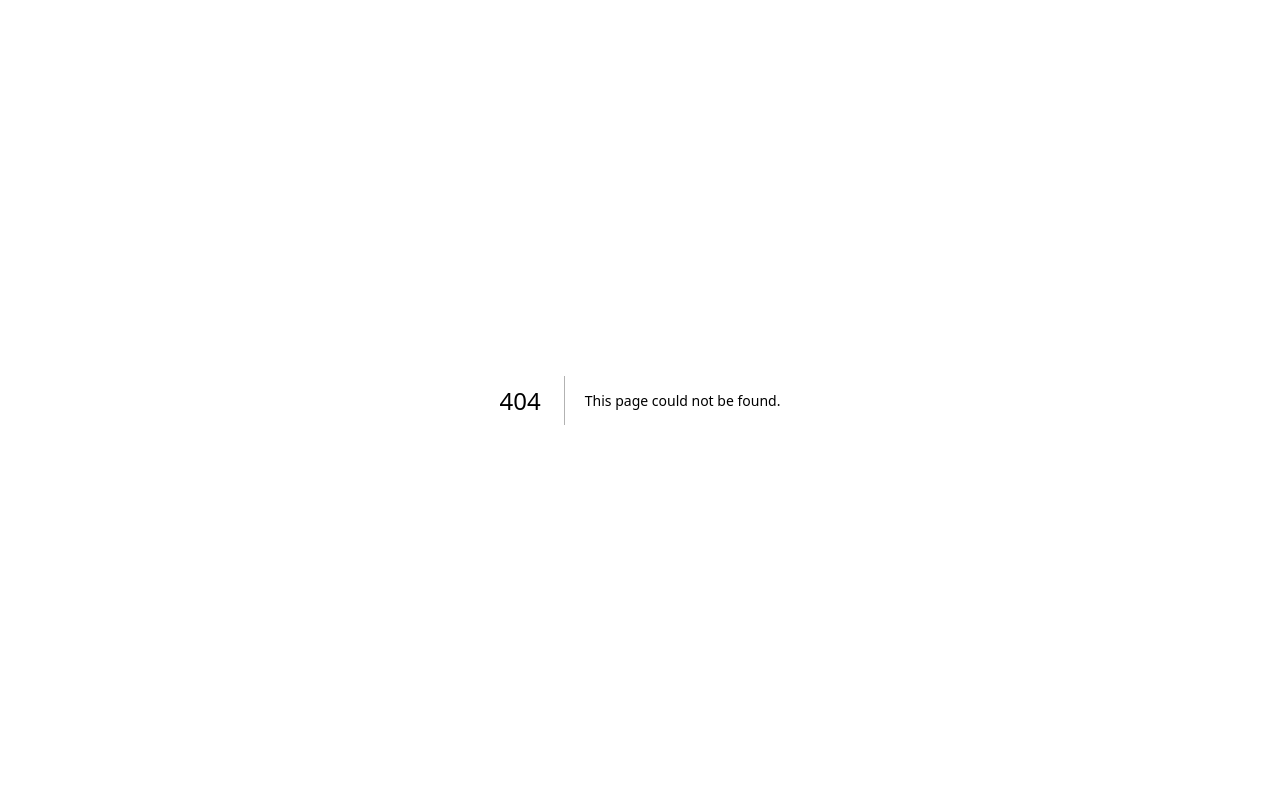
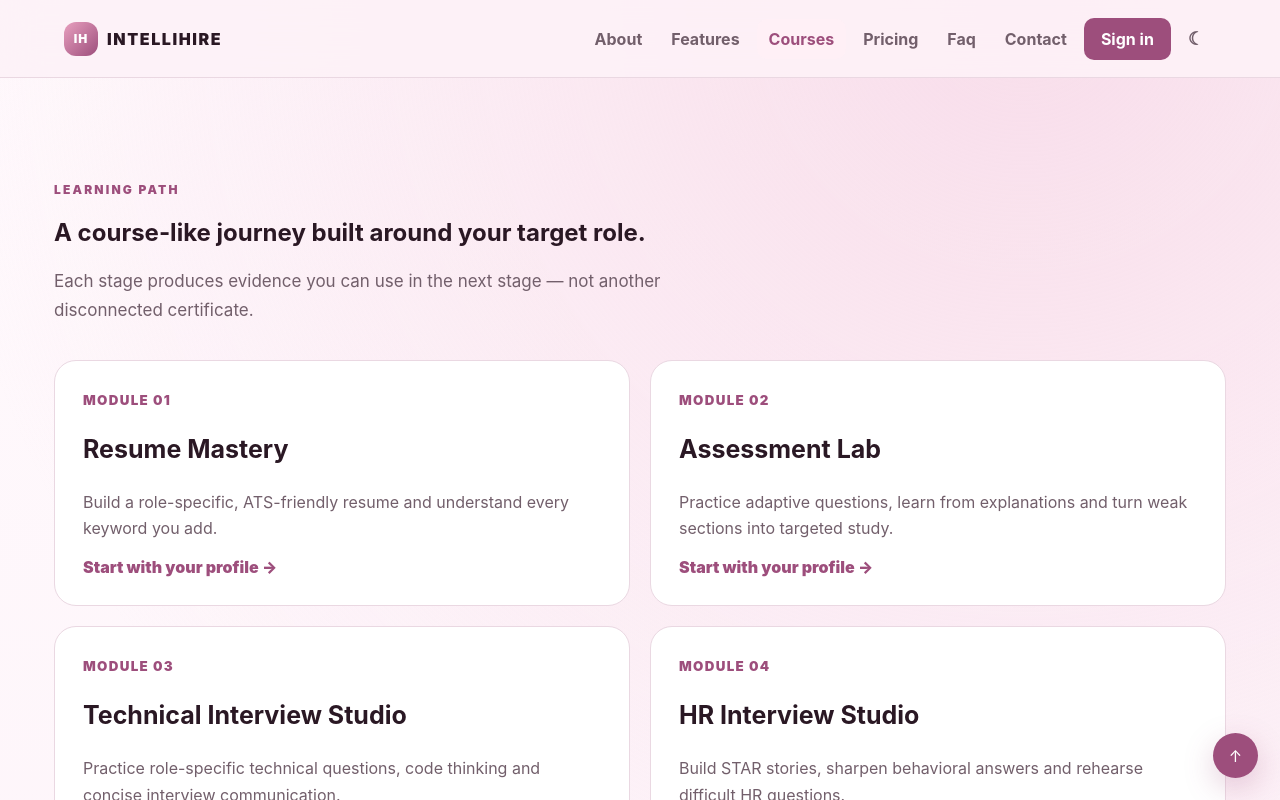
Before and after one commit to Student-Cybrarians/intellihire-v2, a Next.js app: page /courses in a window 1280 px wide. Before the commit this address had no page. Shown: the top 800 px of the page. Built offline with nearby package versions, Linux system fonts and the light colour scheme.

Commit message:
Add IntelliHire courses page

```diff
--- /dev/null
+++ b/app/courses/page.tsx
@@ -0,0 +1,3 @@
+import Link from 'next/link'; import MarketingShell from '../marketing/MarketingShell'; import styles from '../marketing/marketing.module.css';
+const courses=[['01','Resume Mastery','Build a role-specific, ATS-friendly resume and understand every keyword you add.'],['02','Assessment Lab','Practice adaptive questions, learn from explanations and turn weak sections into targeted study.'],['03','Technical Interview Studio','Practice role-specific technical questions, code thinking and concise interview communication.'],['04','HR Interview Studio','Build STAR stories, sharpen behavioral answers and rehearse difficult HR questions.'],['05','Career Readiness','Connect your scores, evidence and gaps into a practical preparation roadmap.'],['06','Interview Week Sprint','A focused final-week routine for resume polish, mock interviews and confidence checks.']];
+export default function Courses(){return <MarketingShell active="courses"><section className={styles.section}><div className={styles.sectionHead}><span>LEARNING PATH</span><h1>A course-like journey built around your target role.</h1><p>Each stage produces evidence you can use in the next stage — not another disconnected certificate.</p></div><div className={styles.courseGrid}>{courses.map(c=><article className={styles.course} key={c[0]}><small>MODULE {c[0]}</small><h3>{c[1]}</h3><p>{c[2]}</p><Link href="/auth/google">Start with your profile →</Link></article>)}</div></section></MarketingShell>}
```
